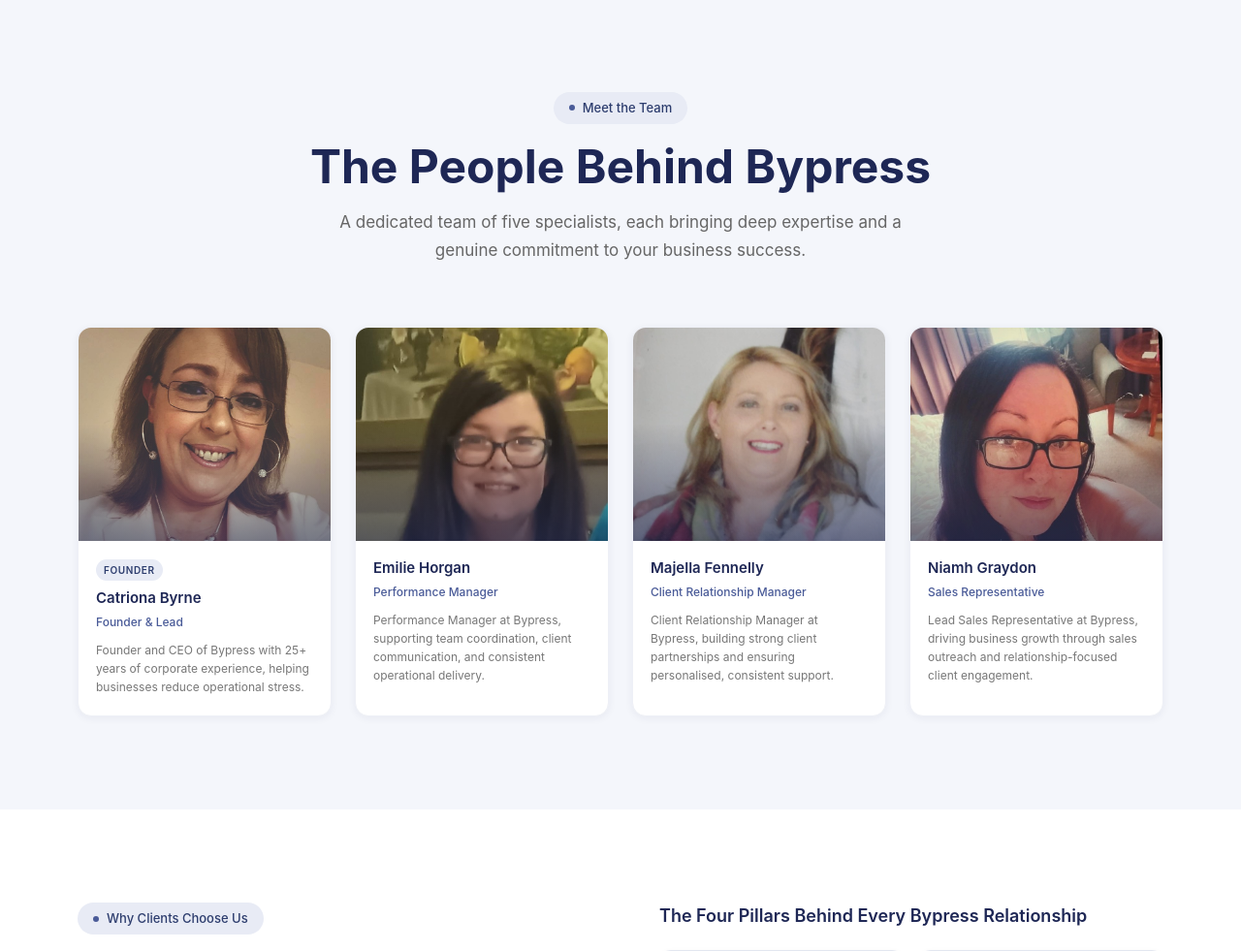
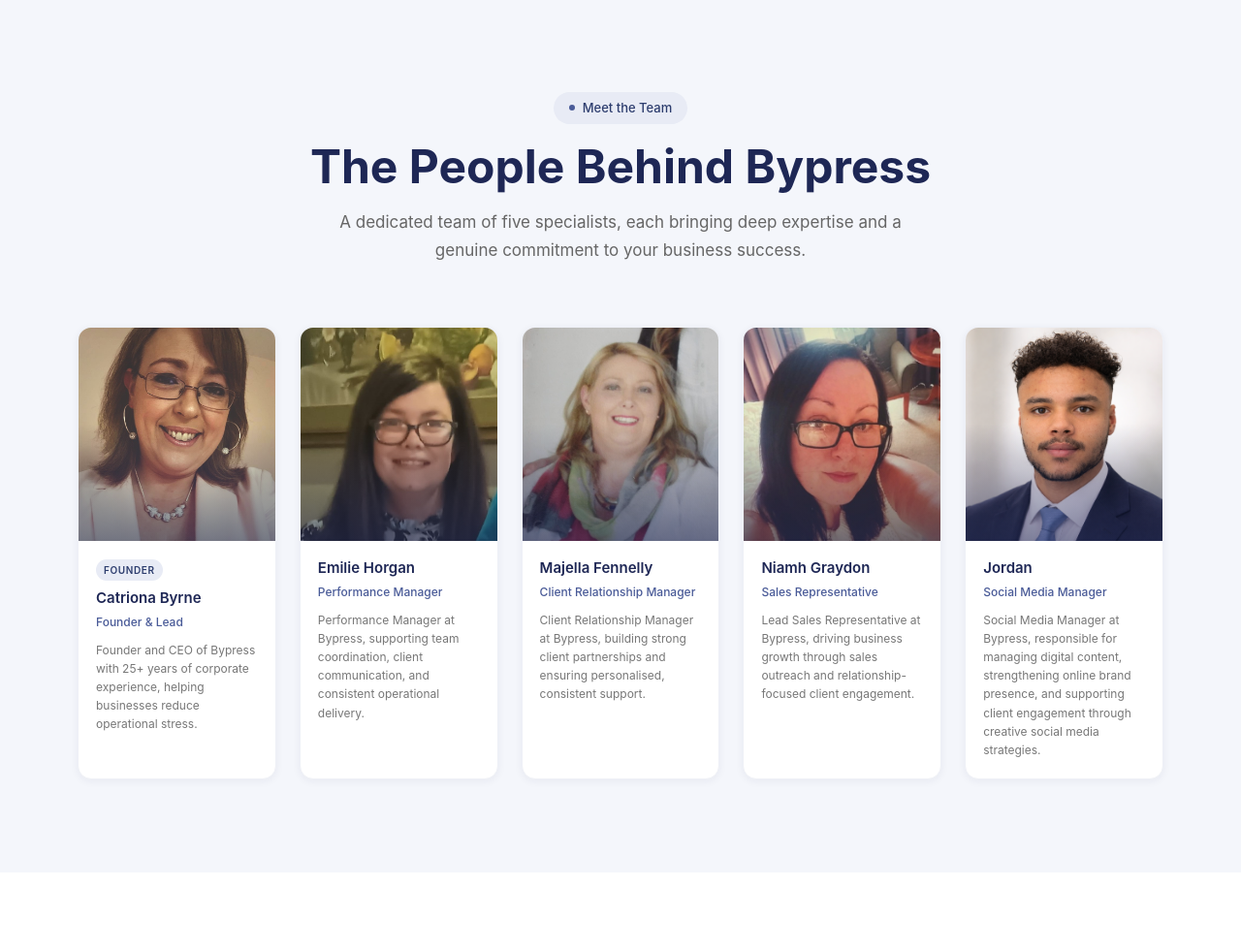
Before and after one commit to JakubKRATO/bypress_website, a Flask app: page /about in a window 1280 px wide. Shown: the part 1503-2484 px from the top of the page at 97% size. Run offline with Flask 3, Linux system fonts and the light colour scheme.

Commit message:
jordaan addedd

```diff
--- a/static/css/about.css
+++ b/static/css/about.css
@@ -459,13 +459,13 @@
 /* ── TEAM ──────────────────────────────────── */
 
 .about-team {
-  padding: 96px 0;
+  padding: 40px 0;
   background: #fff;
 }
 
 .about-team__grid {
   display: grid;
-  grid-template-columns: repeat(4, 1fr);
+  grid-template-columns: repeat(5, 1fr);
   gap: 24px;
 }
 
--- a/templates/about.html
+++ b/templates/about.html
@@ -277,6 +277,10 @@
           <div class="about-team__photo"><img src="/static/img/niamh.jpg" alt="Niamh Graydon"><div class="about-team__photo-overlay"></div></div>
           <div class="about-team__info"><div class="about-team__name">Niamh Graydon</div><div class="about-team__role">Sales Representative</div><p class="about-team__bio">Lead Sales Representative at Bypress, driving business growth through sales outreach and relationship-focused client engagement.</p></div>
         </div>
+        <div class="about-team__card">
+          <div class="about-team__photo"><img src="/static/img/jordan.png" alt="Jordan"><div class="about-team__photo-overlay"></div></div>
+          <div class="about-team__info"><div class="about-team__name">Jordan</div><div class="about-team__role">Social Media Manager</div><p class="about-team__bio">Social Media Manager at Bypress, responsible for managing digital content, strengthening online brand presence, and supporting client engagement through creative social media strategies.</p></div>
+        </div>
       </div>
     </div>
   </section>
```
Also changed, not shown: static/img/jordan.jpg (deleted), static/img/jordan.png (added).
